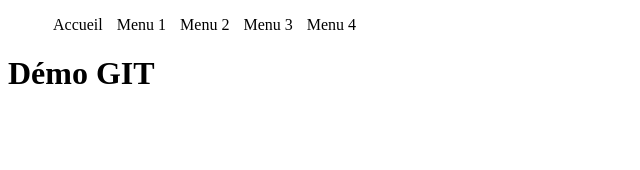
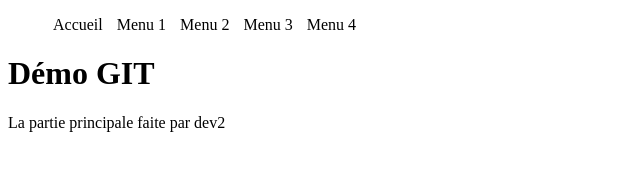
Before and after one commit to Lu79Eni/Projet1, a plain HTML site: page index.html in a window 1280 px wide. Shown: the whole page, without its empty margins (0-640 px from the left). Drawn offline with Linux system fonts and the light colour scheme.

Commit message:
ajout main

```diff
--- a/index.html
+++ b/index.html
@@ -21,5 +21,8 @@
         </nav>
     </header>
     <h1>Démo GIT</h1>
+    <main>
+        La partie principale faite par dev2
+    </main>
 </body>
 </html>
```
